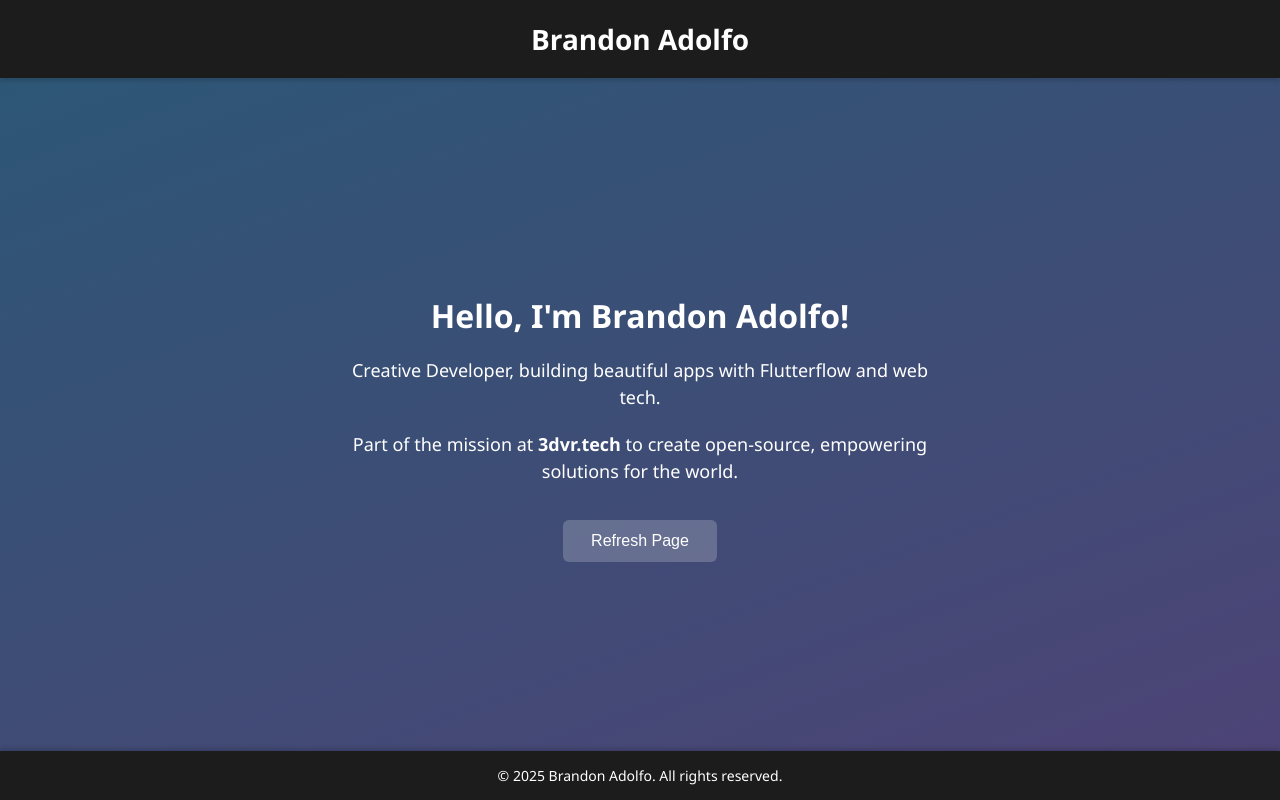
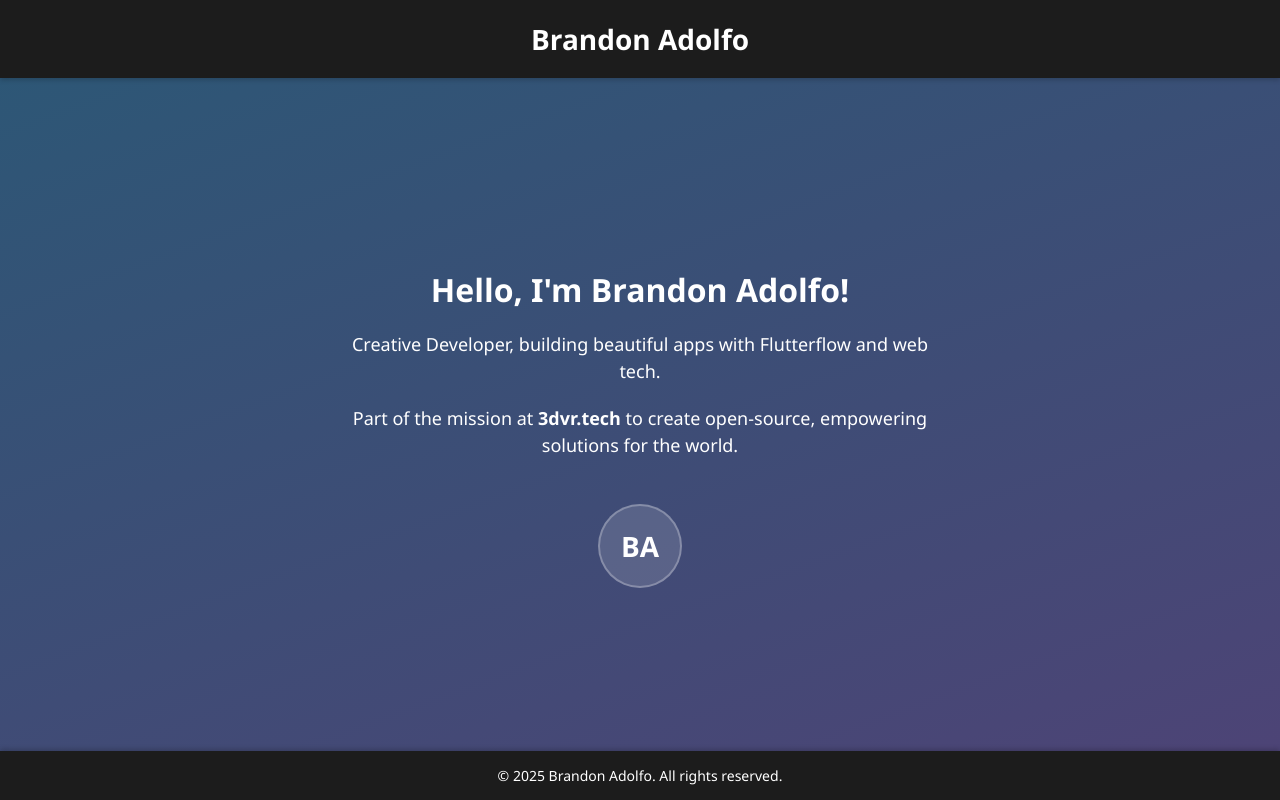
Before and after one commit to tmsteph/brandon-adolfo, a plain HTML site: page index.html in a window 1280 px wide. Drawn offline with Linux system fonts and the light colour scheme.

Commit message:
Update index.html

```diff
--- a/index.html
+++ b/index.html
@@ -45,21 +45,26 @@
       line-height: 1.5;
     }
 
-    button {
-      margin-top: 25px;
-      padding: 12px 28px;
-      font-size: 16px;
-      border: none;
-      border-radius: 6px;
-      background-color: #ffffff33;
+    .logo-button {
+      margin-top: 35px;
+      width: 80px;
+      height: 80px;
+      border-radius: 50%;
+      background-color: #ffffff22;
+      display: flex;
+      align-items: center;
+      justify-content: center;
+      font-size: 28px;
+      font-weight: bold;
       color: #fff;
+      border: 2px solid #ffffff44;
       cursor: pointer;
-      transition: background-color 0.3s ease, transform 0.2s ease;
+      transition: all 0.3s ease;
     }
 
-    button:hover {
+    .logo-button:hover {
       background-color: #ffffff55;
-      transform: scale(1.05);
+      transform: rotate(10deg) scale(1.05);
     }
 
     footer {
@@ -70,7 +75,8 @@
     }
   </style>
   <script>
-    function refreshPage() {
+    function logoClick() {
+      // Replace this with a link or action later if needed
       location.reload();
     }
   </script>
@@ -86,7 +92,7 @@
     <p>Creative Developer, building beautiful apps with Flutterflow and web tech.</p>
     <p>Part of the mission at <strong>3dvr.tech</strong> to create open-source, empowering solutions for the world.</p>
 
-    <button onclick="refreshPage()">Refresh Page</button>
+    <div class="logo-button" onclick="logoClick()">BA</div>
   </div>
 
   <footer>
```
